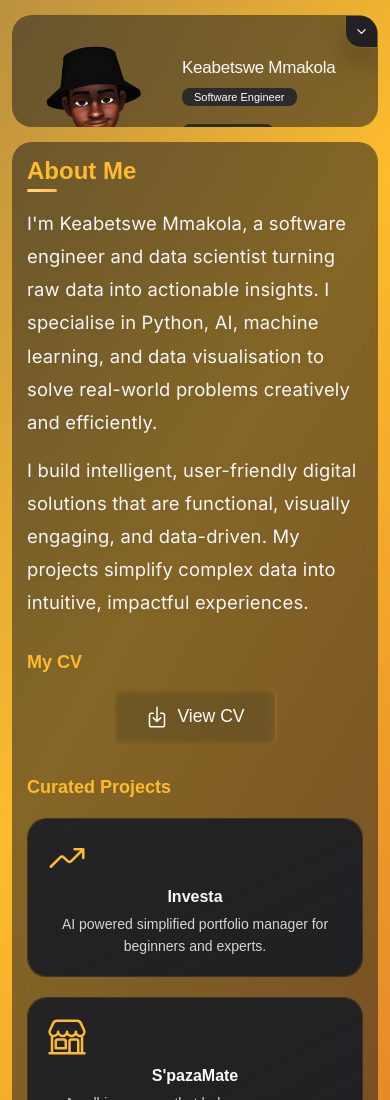
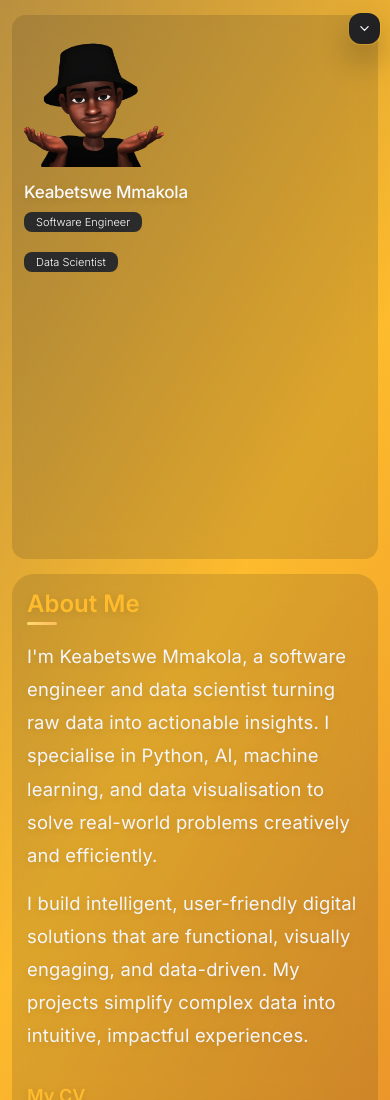
Before and after one commit to keammakola/keammakola.github.io, a plain HTML site: page index.html in a window 390 px wide. Shown: the top 1100 px of the page. Drawn offline with nearby package versions, Linux system fonts and the light colour scheme.

Commit message:
fixed side bar and colour issue

```diff
--- a/assets/css/style.css
+++ b/assets/css/style.css
@@ -780,7 +780,7 @@ main {
 }
 
 .timeline-list span {
-  color: var(--vegas-gold);
+  color: var(--white-2);
   font-weight: var(--fw-400);
   line-height: 1.6;
 }
@@ -802,13 +802,13 @@ main {
   left: -33px;
   height: 6px;
   width: 6px;
-  background: var(--text-gradient-yellow);
+  background: var(--text-white-10);
   border-radius: 50%;
   box-shadow: 0 0 0 4px var(--jet);
 }
 
 .timeline-text {
-  color: var(--light-gray);
+  color: var(--light-gra);
   font-weight: var(--fw-300);
   line-height: 1.6;
 }
@@ -2185,14 +2185,6 @@ body, .sidebar, article, .content-card, .service-item, .testimonials-modal, .cli
   box-shadow: none !important;
 }
 
-/* Optional: make buttons glassy */
-button, .form-btn, .cv-download-btn {
-  background: rgba(253, 187, 45, 0.18) !important;
-  color: #fff !important;
-  border: none !important;
-  backdrop-filter: blur(4px) !important;
-  -webkit-backdrop-filter: blur(4px) !important;
-}
 
 /* ...existing code... */
 /* ...existing code... */
@@ -2256,3 +2248,83 @@ button, .form-btn, .cv-download-btn {
   margin-right: 8px;
   vertical-align: middle;
 }
+
+/* Glassmorphism for main containers */
+.sidebar,
+.main-content,
+article,
+.content-card,
+.service-item,
+.testimonials-modal,
+.modal-container,
+.clients{
+  background: rgba(34, 34, 34, 0.144) !important; /* more transparent */
+  border: none !important;
+  box-shadow: none !important;
+  backdrop-filter: blur(12px) !important;
+  -webkit-backdrop-filter: blur(12px) !important;
+  border-radius: 22px !important;
+  transition: background 0.3s, box-shadow 0.3s;
+}
+
+/* Make separators subtle */
+.separator {
+  background: rgba(253, 187, 45, 0) !important;
+}
+
+/* Make main-content background transparent */
+.main-content {
+  background: transparent !important;
+  box-shadow: none !important;
+}
+
+/* Soften input backgrounds */
+.form-input, textarea.form-input {
+  background: rgba(34, 34, 34, 0.37) !important;
+  color: #fff !important;
+  border: none !important;
+  box-shadow: none !important;
+}
+
+/* Glassy buttons */
+button, .form-btn, .cv-download-btn {
+  background: rgba(253, 187, 45, 0.18) !important;
+  color: #fff !important;
+  border: none !important;
+  backdrop-filter: blur(4px) !important;
+  -webkit-backdrop-filter: blur(4px) !important;
+  border-radius: 12px !important;
+}
+
+/* Ensure text is readable */
+body, .sidebar, article, .content-card, .service-item, .testimonials-modal, .clients, .tech-item, .main-content {
+  color: #fff !important;
+}
+
+/* Optional: add a subtle text shadow for readability */
+body, .main-content, .sidebar, .tech-item span, .about-text, .service-item-text {
+  text-shadow: 0 2px 8px rgba(0,0,0,0.10);
+}
+/* Set global font family */
+:root {
+  --ff-main: 'Inter', 'Poppins', Arial, sans-serif;
+}
+
+html, body, * {
+  font-family: var(--ff-main) !important;
+}
+/* Fix sidebar cropping on mobile */
+@media (max-width: 600px) {
+  .sidebar {
+    max-height: none !important;
+    height: auto !important;
+    padding: 12px !important;
+    border-radius: 14px !important;
+    overflow: visible !important;
+  }
+  .sidebar-info,
+  .sidebar-info_more {
+    flex-direction: column !important;
+    align-items: flex-start !important;
+  }
+}
--- a/assets/js/script.js
+++ b/assets/js/script.js
@@ -28,3 +28,12 @@ const nav = document.querySelector('nav');
 document.addEventListener('click', () => {
   nav.classList.toggle('show');
 });
+document.addEventListener('DOMContentLoaded', function () {
+  const sidebarBtn = document.querySelector('[data-sidebar-btn]');
+  const sidebar = document.querySelector('.sidebar');
+  if (sidebarBtn && sidebar) {
+    sidebarBtn.addEventListener('click', function () {
+      sidebar.classList.toggle('active');
+    });
+  }
+});
```
